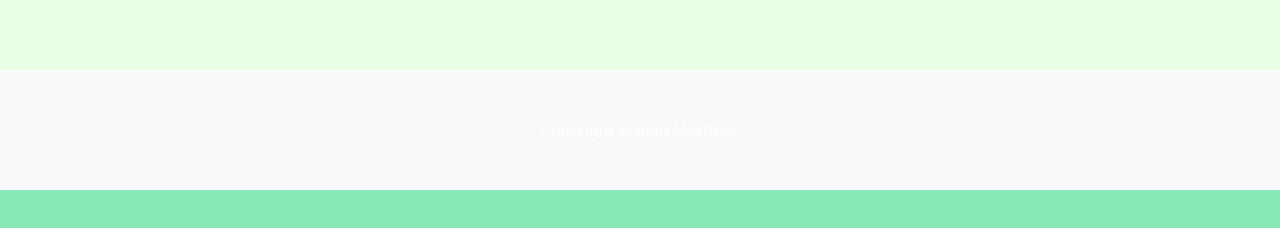
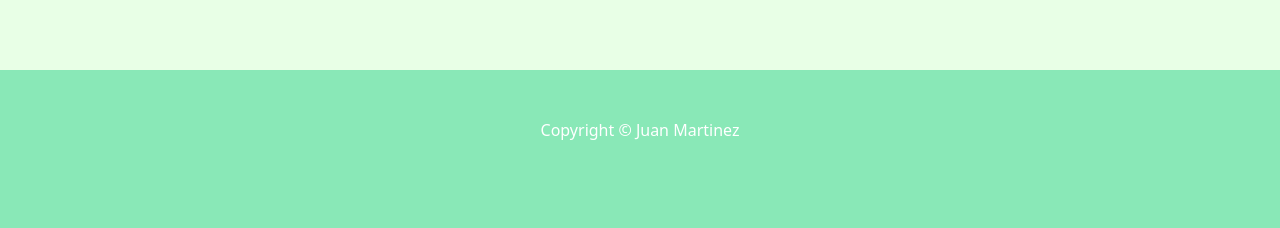
Before and after one commit to jpablo18/Calculator, a plain HTML site: page index.html in a window 1280 px wide. Shown: the part 516-744 px from the top of the page. Drawn offline with nearby package versions, Linux system fonts and the light colour scheme.

Commit message:
Update index.html

```diff
--- a/index.html
+++ b/index.html
@@ -97,7 +97,7 @@
       }
     </script>
 
-    <footer class="py-5 bg-light">
+    <footer class="py-5 bg-lightgreen">
         <div class="container-fluid">
           <p class="m-0 text-center text-white">Copyright &copy; Juan Martinez</p>
         </div>
```
